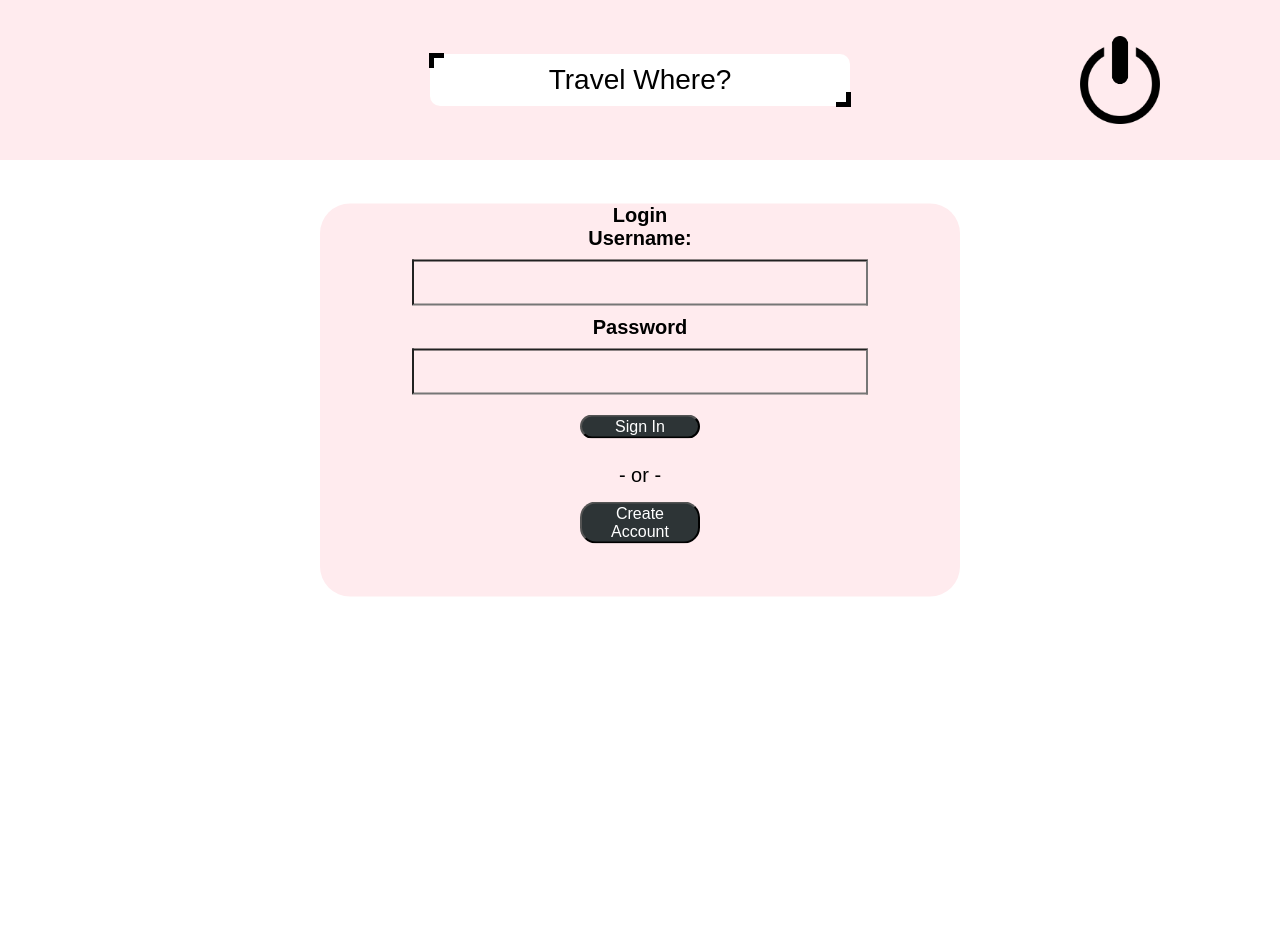
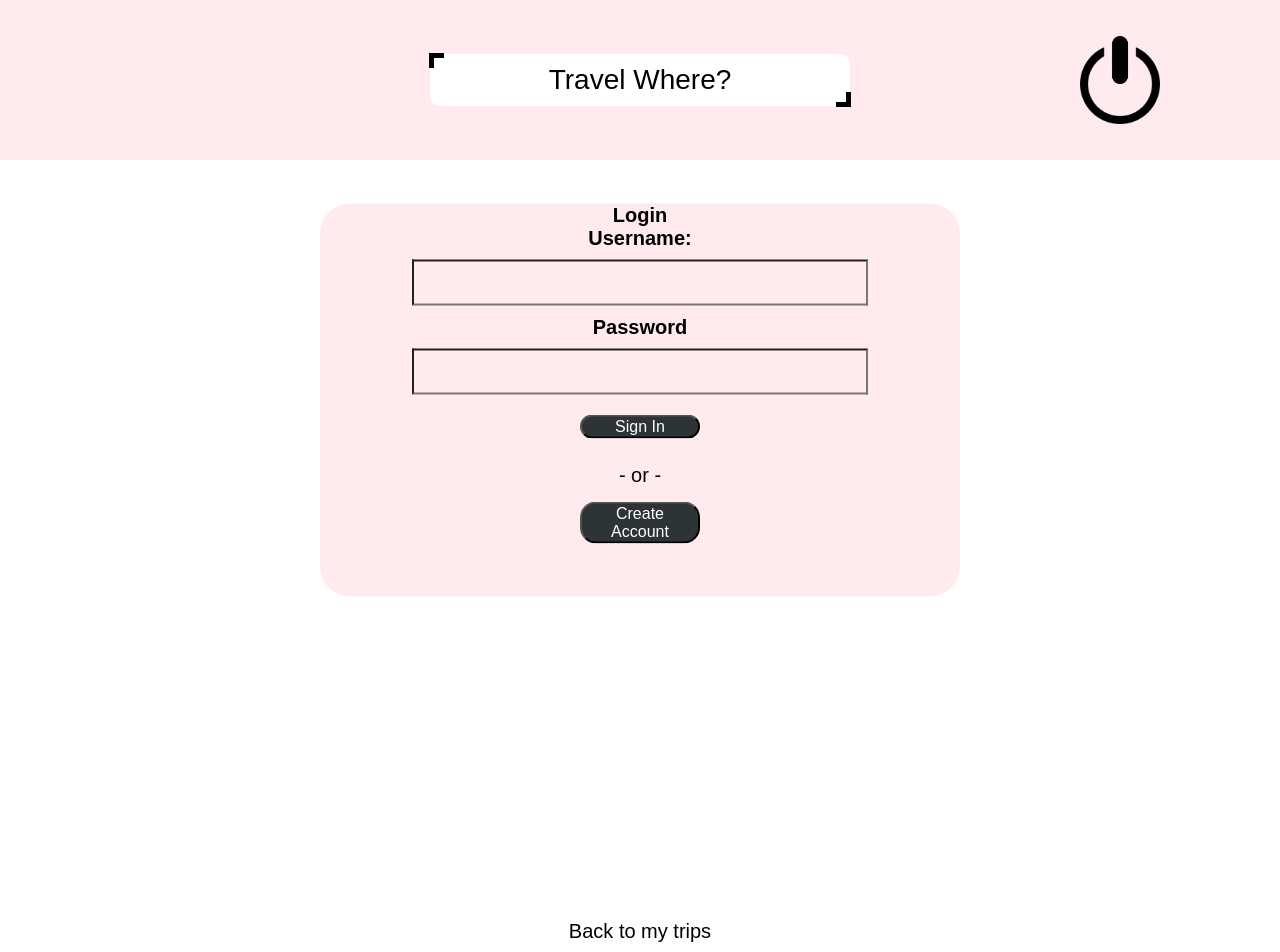
Before and after one commit to kahilnayton/travelWhere, a React (Create React App) app in the folder client/: page / in a window 1280 px wide. Shown: the top 952 px of the page. Built offline with nearby package versions, Linux system fonts and the light colour scheme.

Commit message:
stashed changes

```diff
--- a/client/src/App.js
+++ b/client/src/App.js
@@ -271,6 +271,7 @@ class App extends React.Component {
             );
           }}
         />
+        <a onClick={this.scrollToTop}>Back to my trips</a>
         <Footer />
       </div>
     );
```
